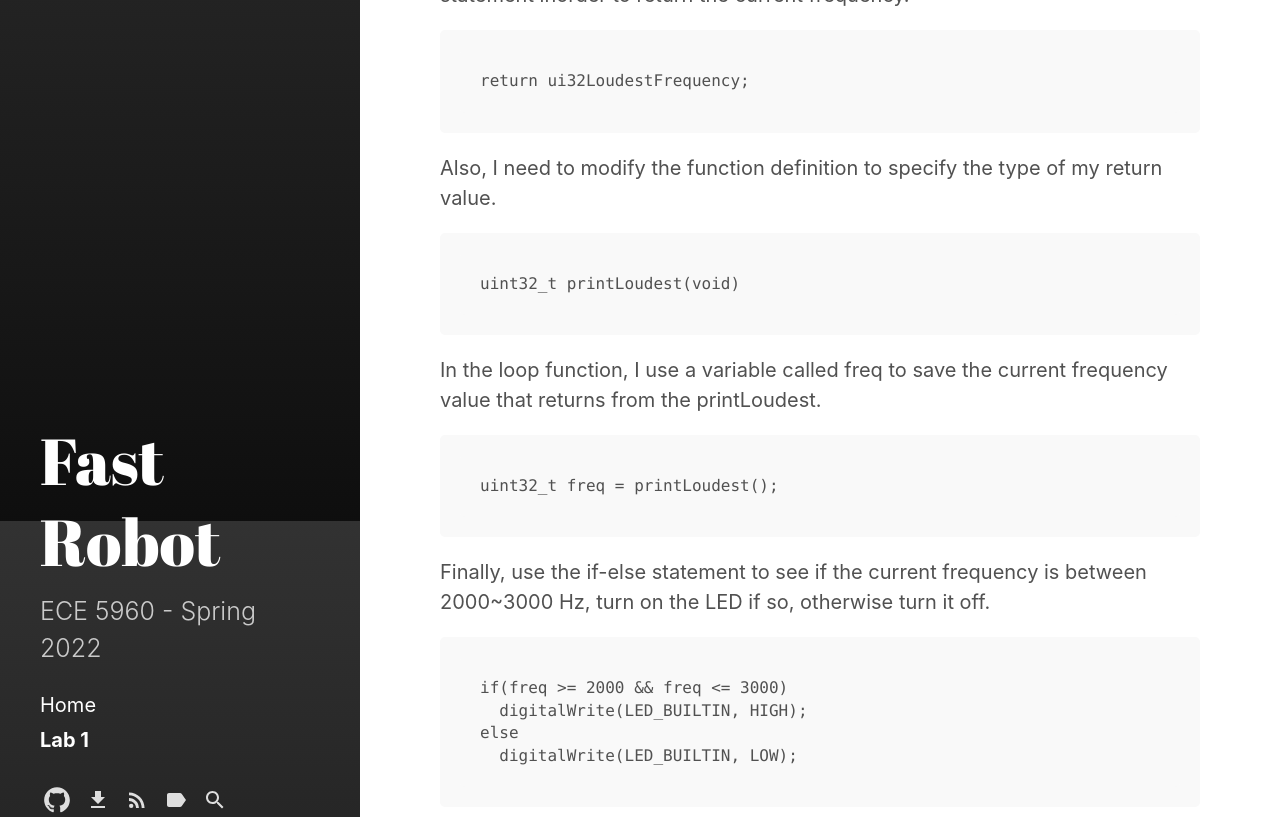
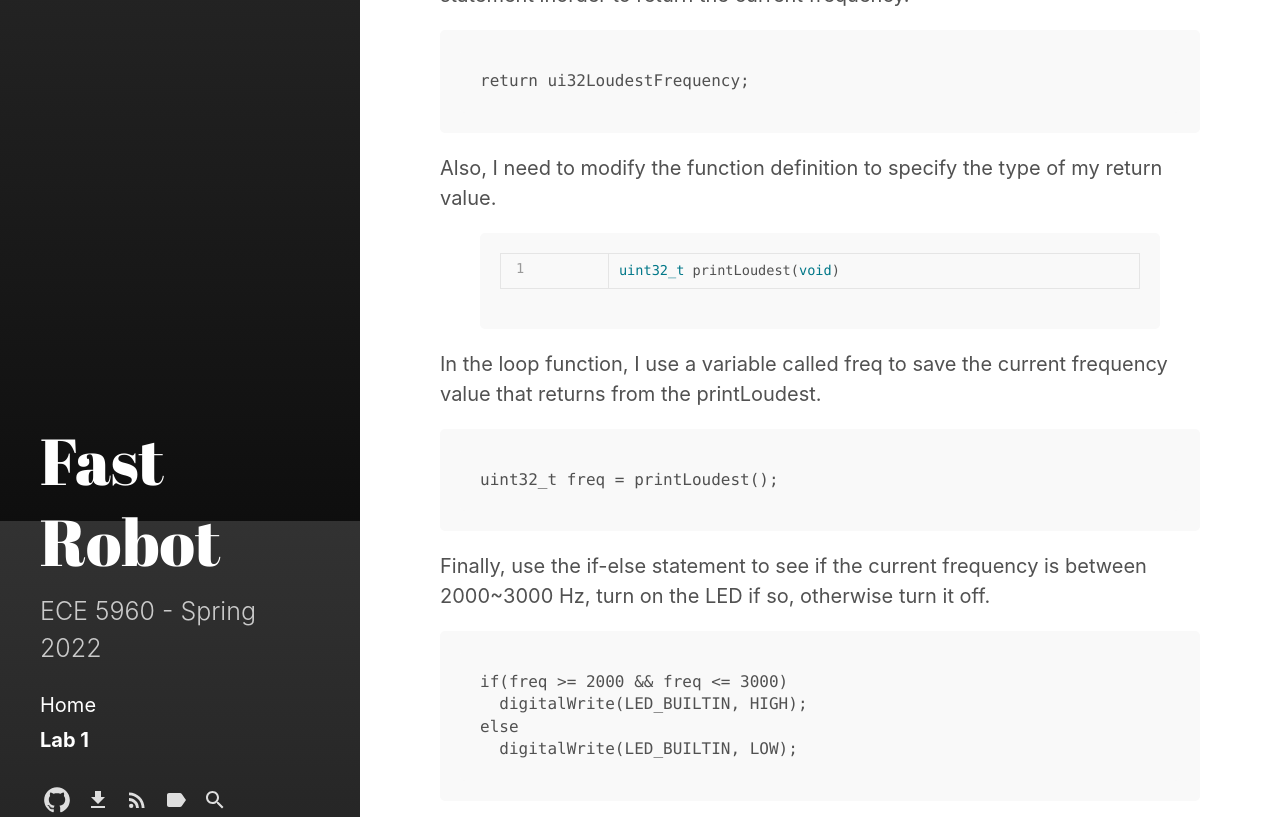
Before and after one commit to soulkun/hydeout, a Jekyll site: the page built from category/lab1.md, in a window 1280 px wide and 900 px high, scrolled down 3979 px, cut to the strip 0-817 px from the top of the window. Built offline with Jekyll 4.4.1, drawn with Linux system fonts in a browser that asks for light colours.

Commit message:
Update lab1.md

````diff
--- a/category/lab1.md
+++ b/category/lab1.md
@@ -57,9 +57,12 @@ Second, I need to determine when to turn on the LED and turn it off. By testing
 return ui32LoudestFrequency;
 ```
 Also, I need to modify the function definition to specify the type of my return value.
-```
+{% highlight c linenos %}
+{% raw %}
 uint32_t printLoudest(void)
-```
+{% endraw %}
+{% endhighlight %}
+
 In the loop function, I use a variable called freq to save the current frequency value that returns from the printLoudest.
 ```
 uint32_t freq = printLoudest();
````
